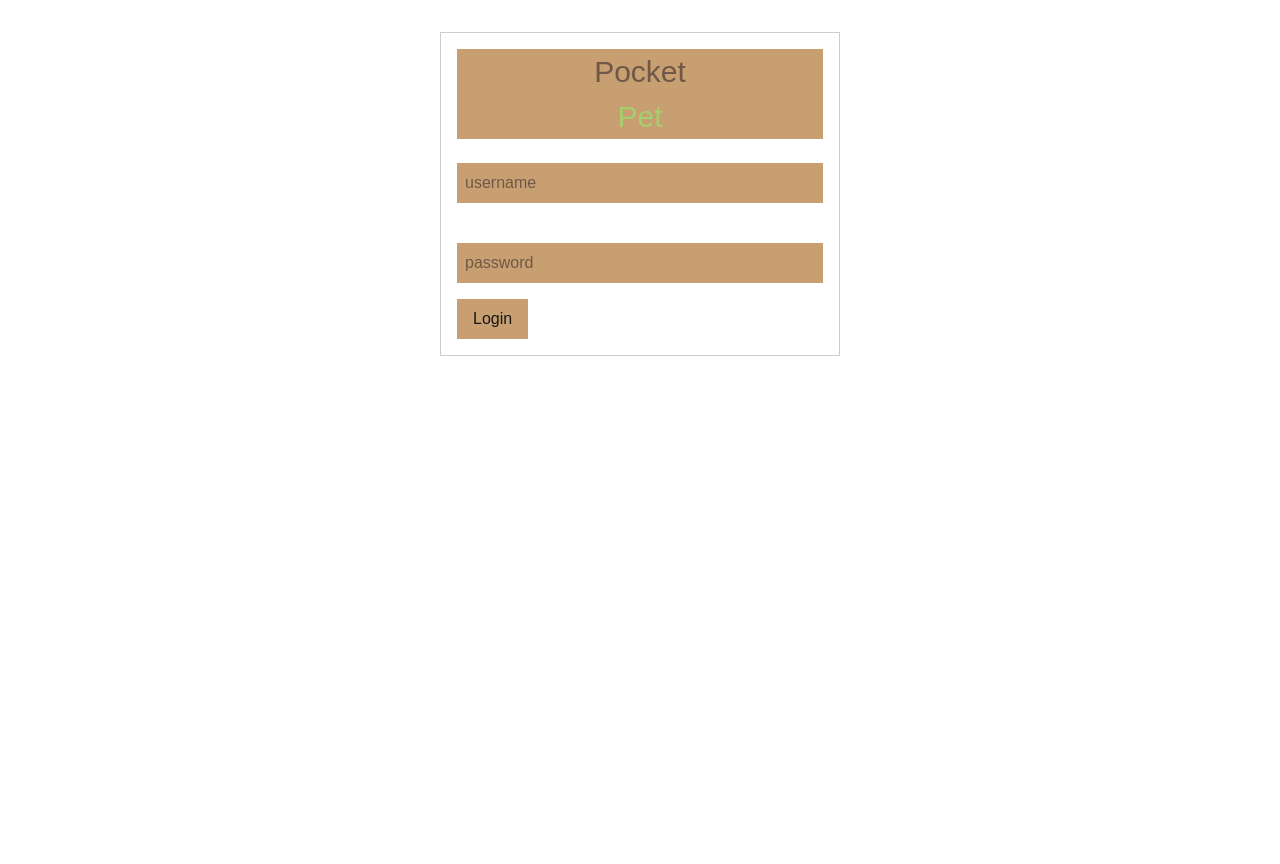
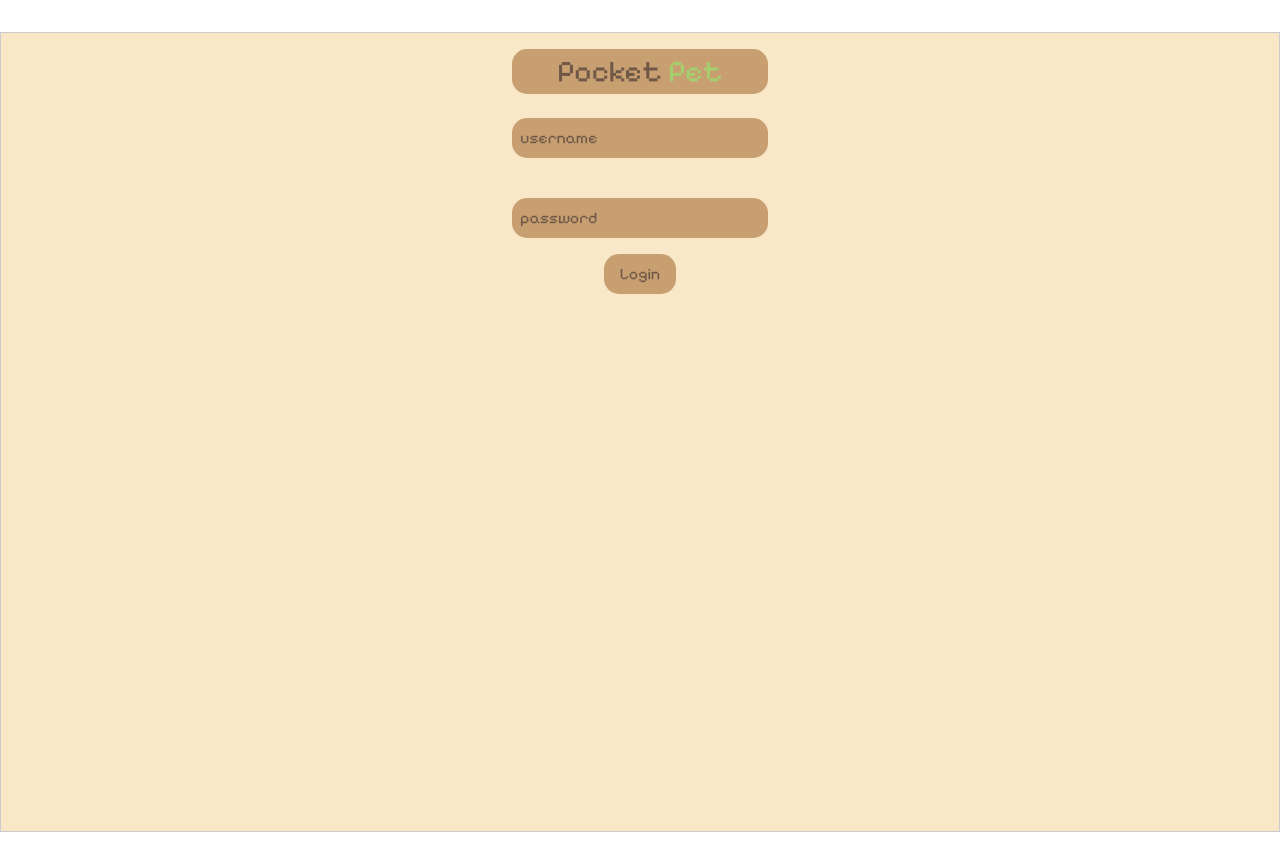
Before and after one commit to gnatlie/cen4010-front-end_team2, a Next.js app: page /login in a window 1280 px wide. Before the commit the page ends 800 px from the top, so only its background shows below. Built offline with nearby package versions, Linux system fonts and the light colour scheme.

Commit message:
finalized log in design

```diff
--- a/app/login/css/styles.css
+++ b/app/login/css/styles.css
@@ -1,3 +1,17 @@
+@import url('https://fonts.googleapis.com/css2?family=Pixelify+Sans:wght@400..700&display=swap');
+
+.page_style{
+    background-color: #F8E8C8;
+    overflow: hidden;
+    height: 100vh;
+    max-height: 100vh;
+    max-width: 100vw;
+    margin: 2rem auto;
+    padding: 1rem;
+    border: 1px solid #ccc;
+    text-align: center;
+}
+
 .pixelify-sans-title {
     font-family: "Pixelify Sans", sans-serif;
     font-optical-sizing: auto;
@@ -6,26 +20,35 @@
 }
 
 .h1{
-    text-align: center;
+    display: inline-block;
     background: #C89F70;
     font-family: "Pixelify Sans", sans-serif;
     font-size: 30px;
+    border-radius: 15px;
+    width: 20vw;
 }
 
 .username_label{
     background-color: #C89F70;
+    border-radius: 15px;
+    width: 20vw;
 }
 
 .password_label{
     background-color: #C89F70;
+    border-radius: 15px;
+    width: 20vw;
 }
 
 .login_button{
     background-color: #C89F70;
+    font-family: "Pixelify Sans", sans-serif;
+    color: #705848;
+    border-radius: 15px;
 }
 
 input::placeholder {
     font-family: "Pixelify Sans", sans-serif;
     color: #705848;
     opacity: 1;
-  }
+}
--- a/app/login/page.tsx
+++ b/app/login/page.tsx
@@ -3,6 +3,7 @@
 import React, { useState, useEffect } from 'react';
 import { useRouter } from "next/navigation";
 import './css/styles.css';
+
 
 /**
  * Login page component
@@ -52,17 +53,11 @@ const Login: React.FC = () => {
   };
 
   return (
-    <div style={{ maxWidth: '400px', margin: '2rem auto', padding: '1rem', border: '1px solid #ccc' }}>
-      <head>
-      <style>
-      @import url('https://fonts.googleapis.com/css2?family=Pixelify+Sans:wght@400..700&display=swap');
-      </style>
-      </head>
-      <div className="h1">
-        <p style={{color: "#705848"}}>Pocket<p style={{color: "#A4CF6F"}}>Pet</p></p>
-      </div>
-
-      <form onSubmit={handleSubmit}>
+    <div className='page_style'>
+        <h1 className="h1">
+          <span style={{color: "#705848"}}>Pocket</span> <span style={{color: "#A4CF6F"}}>Pet</span>
+        </h1>
+        <form onSubmit={handleSubmit} >
           <div style={{ marginBottom: '1rem' }}>
             <br />
             <input
@@ -71,7 +66,7 @@ const Login: React.FC = () => {
               value={username}
               onChange={e => setUsername(e.target.value)}
               required
-            style={{ width: '100%', padding: '0.5rem' }}
+              style={{ padding: '0.5rem' }}
               className="username_label"
               placeholder="username"
             />
@@ -84,13 +79,15 @@ const Login: React.FC = () => {
               value={password}
               onChange={e => setPassword(e.target.value)}
               required
-            style={{ width: '100%', padding: '0.5rem' }}
+              style={{ padding: '0.5rem' }}
               className="password_label"
               placeholder="password"
             />
           </div>
           {error && <p style={{ color: 'red' }}>{error}</p>}
+
             <button className="login_button" type="submit" style={{ padding: '0.5rem 1rem' }}>Login</button>
+
         </form>
       </div>
   );
```
Lines whose indentation alone changed are shown as unchanged.
